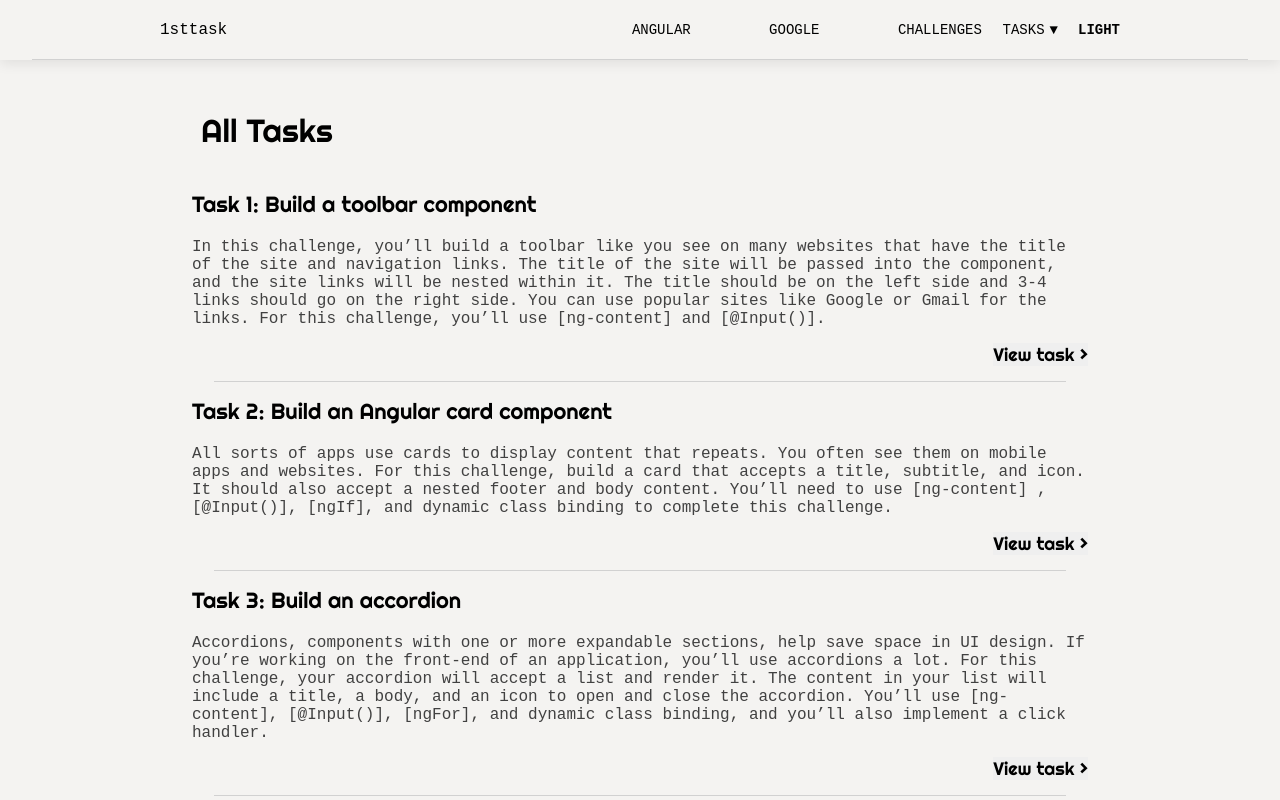
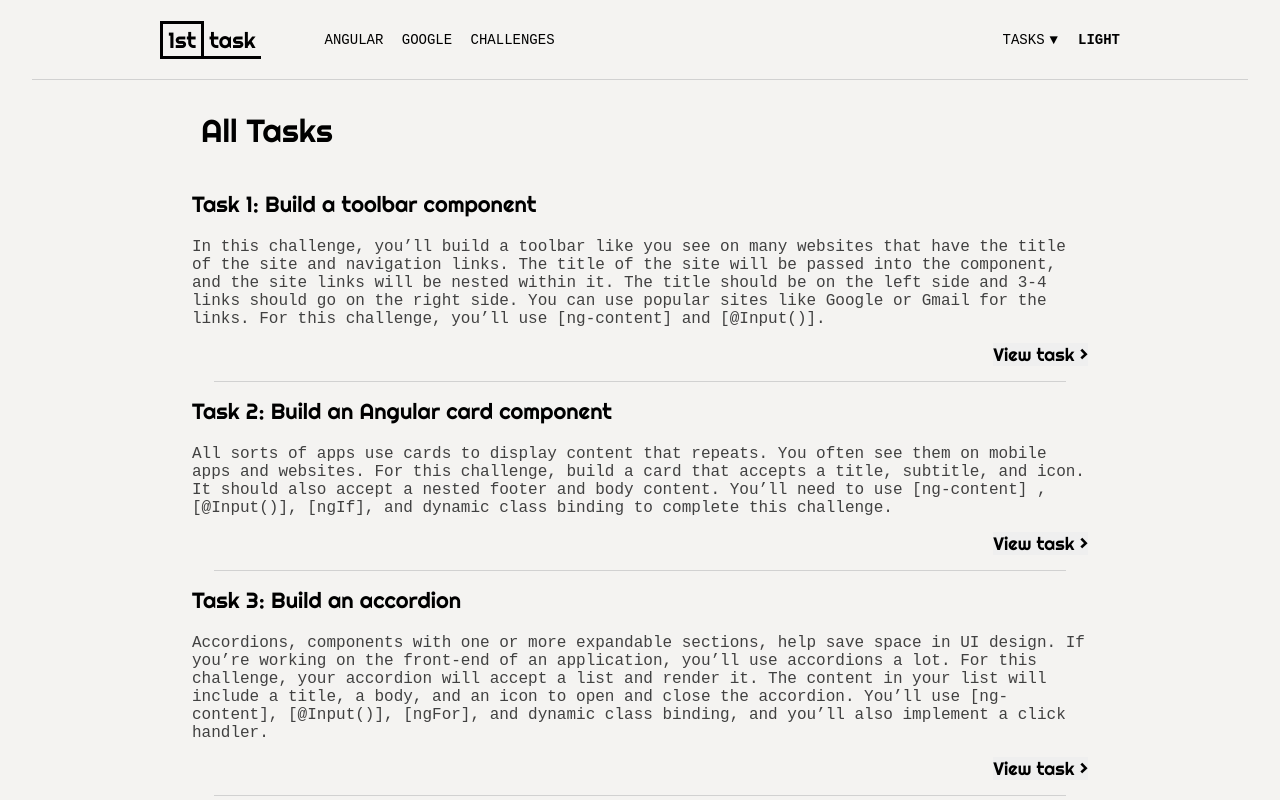
Before and after one commit to lukaszharkot/10Tasks, an Angular app: page /task-list in a window 1280 px wide. Shown: the top 800 px of the page. Built offline with nearby package versions, Linux system fonts and the light colour scheme.

Commit message:
Organized CSS files

```diff
--- a/src/app/app.component.css
+++ b/src/app/app.component.css
@@ -1,4 +1,4 @@
-
+/* App containers */
 .c1{
     width: 100%;
     display: flex;
@@ -13,19 +13,8 @@
     height: auto;
 }
 
-.logo-1{
+/* Universal classes */
+.logo-font{
     font-family: 'Righteous', sans-serif;
     font-size: 22px;
-    border: 3px solid black;
-    padding: 2px 5px;
-    box-sizing: border-box;
 }
-
-.logo-2{
-    font-family: 'Righteous', sans-serif;
-    font-size: 22px;
-    border-bottom: 3px solid black;
-    border-top: 2px solid transparent;
-    padding: 2px 5px;
-    box-sizing: border-box;
-}
--- a/src/app/components/accordion/accordion.component.css
+++ b/src/app/components/accordion/accordion.component.css
@@ -1,3 +1,4 @@
+/* accordion and its children */
 .accordion{
     border: 1px solid #cccccc;
     border-radius: 5px;
--- a/src/app/components/card/card.component.css
+++ b/src/app/components/card/card.component.css
@@ -1,5 +1,5 @@
 
-
+/* "normal" card styles */
 .card{
     background-color: transparent;
     max-width: 200px;
@@ -23,6 +23,7 @@
 .card:hover .card-photo{
     width: 60%;
 }
+
 .card-photo{
     display: flex;
     justify-content: center;
@@ -83,10 +84,6 @@
     color: red;
 }
 
-.red{
-    color: red;
-}
-
 .card-values-box{
     display: grid;
     font-family: "Noto Serif Oriya", serif;
@@ -99,7 +96,7 @@
     font-family: "Noto Serif Oriya", serif;
 }
 
-
+/* "wide" card styles */
 .card-wide{
     max-width: 420px;
     height: 200px;
@@ -111,6 +108,7 @@
     position: relative;
     transition: 400ms ease-in-out;
 }
+
 .card-wide .card-values-box{
     margin-top: 10px;
 }
@@ -135,7 +133,6 @@
     opacity: 1;
 }
 
-
 .card-photo-wide{
     display: flex;
     justify-content: center;
@@ -158,3 +155,8 @@
     justify-items: center;
     transition: 400ms ease-in-out;
 }
+
+/* Universal classes */
+.red{
+    color: red;
+}
--- a/src/app/components/toolbar/toolbar.component.css
+++ b/src/app/components/toolbar/toolbar.component.css
@@ -1,3 +1,4 @@
+/* default toolbar class */
 .toolbar{
     width: 100%;
     height: 60px;
@@ -11,20 +12,79 @@
     background-color: white;
     transition: 400ms ease-in-out;
 }
-
-.toolbar.scrolled{
+.toolbar.top{
     height: 80px;
     background-color: light;
     box-shadow: none;
 }
 
+.toolbar-underline{
+    position: absolute;
+    bottom: 0;
+    width: 95%;
+    height: 1px;
+    left: 50%;
+    transform: translate(-50%);
+    background-color: rgb(209, 209, 209);;
+    transition: 500ms ease-in-out;
+}
+
+/* left section and its children */
 .left-section{
     display: flex;
     margin-left: 12.5%;
     align-items: center;
     justify-content: center;
 }
+.left-section:hover .logo-1{
+    border-color: rgb(94, 94, 94);
+}
+.left-section:hover .logo-2{
+    border-bottom: 3px solid rgb(94, 94, 94);
+}
+.left-section:hover a{
+    color: rgb(94, 94, 94);
+}
 
+.logo-1{
+    font-family: 'Righteous', sans-serif;
+    font-size: 22px;
+    border: 3px solid black;
+    padding: 2px 5px;
+    box-sizing: border-box;
+    transition: 300ms ease-in-out;
+}
+
+.logo-2{
+    font-family: 'Righteous', sans-serif;
+    font-size: 22px;
+    border-bottom: 3px solid black;
+    border-top: 3px solid transparent;
+    padding: 2px 5px;
+    box-sizing: border-box;
+    transition: 300ms ease-in-out;
+}
+
+/* middle section and its children*/
+.middle-section{
+    display: flex;
+    color: black;
+    justify-content: space-between;
+    width: 230px;
+    text-decoration: none;
+    font-family: monospace;
+    font-size: 14px;
+    margin-right: 30%;
+}
+
+.link{
+    transition: 300ms ease-in-out;
+}
+.link:hover{
+    color: rgb(94, 94, 94);
+}
+
+/* right section and its children */
 .right-section{
     margin-right: 12.5%;
     font-size: 14px;
@@ -37,6 +97,7 @@
     cursor: pointer;
 }
 
+/* task-list container and its children */
 .task-list{
     width: 120px;
     height: auto;
@@ -46,12 +107,16 @@
     align-items: center;
     justify-content: center;
     position: absolute;
-    top:70px;
+    top:67.5px;
     right: 13%;
     z-index: 999;
     border: 1px solid #cccccc;
     box-shadow: rgba(0, 0, 0, 0.08) 0px 4px 12px;
     cursor: pointer;
+    transition: 400ms ease-in-out;
+}
+.task-list.top{
+    top: 87.5px;
 }
 
 .task-link{
@@ -59,49 +124,26 @@
     flex-direction: column;
     margin: 8px 0px;
     font-size: 14px;
+    transition: 300ms ease-in-out;
+}
+.task-link:hover{
+    color: rgb(94, 94, 94);;
 }
 
 .task-triangle{
     margin-left: 5px;
     transition: 0.3s ease-in-out;
 }
-
 .rotate {
-    transform: rotate(180deg); /* Rotate triangle 180 degrees */
+    transform: rotate(180deg);
 }
 
 
-.toolbar-underline{
-    position: absolute;
-    bottom: 0;
-    width: 95%;
-    height: 1px;
-    left: 50%;
-    transform: translate(-50%);
-    background-color: rgb(209, 209, 209);;
-    transition: 500ms ease-in-out;
-}
-
-.middle-section{
-    display: flex;
-    color: black;
-    justify-content: space-between;
-    width: 350px;
-    text-decoration: none;
-    font-family: monospace;
-    font-size: 14px;
-    margin-left: 30%;
-}
-
+/* Universal classes */
 a{
     color: black;
-    transition: 0.2s ease-in-out;
 }
 
 a:hover{
     color: rgb(94, 94, 94);
 }
-
-.logo1:hover{
-    background-color: rgb(94, 94, 94);;
-}
--- a/src/app/tasks/task2/task2.component.css
+++ b/src/app/tasks/task2/task2.component.css
@@ -1,3 +1,4 @@
+/* [ng-content] styling */
 .task-img{
     object-fit: cover;
     width: 100%;
--- a/src/app/tasks/task4/task4.component.css
+++ b/src/app/tasks/task4/task4.component.css
@@ -1,5 +1,6 @@
 @import url('https://fonts.googleapis.com/css2?family=Kode+Mono:wght@400..700&display=swap');
 
+/* Credit card styles */
 .card-div{
     width: 402px;
     border-radius: 15px;
@@ -32,6 +33,7 @@
     color: #d6d6d6;
 }
 
+/* Universal styles */
 input{
     margin-top: 20px;
     margin-left: 20px;
```
